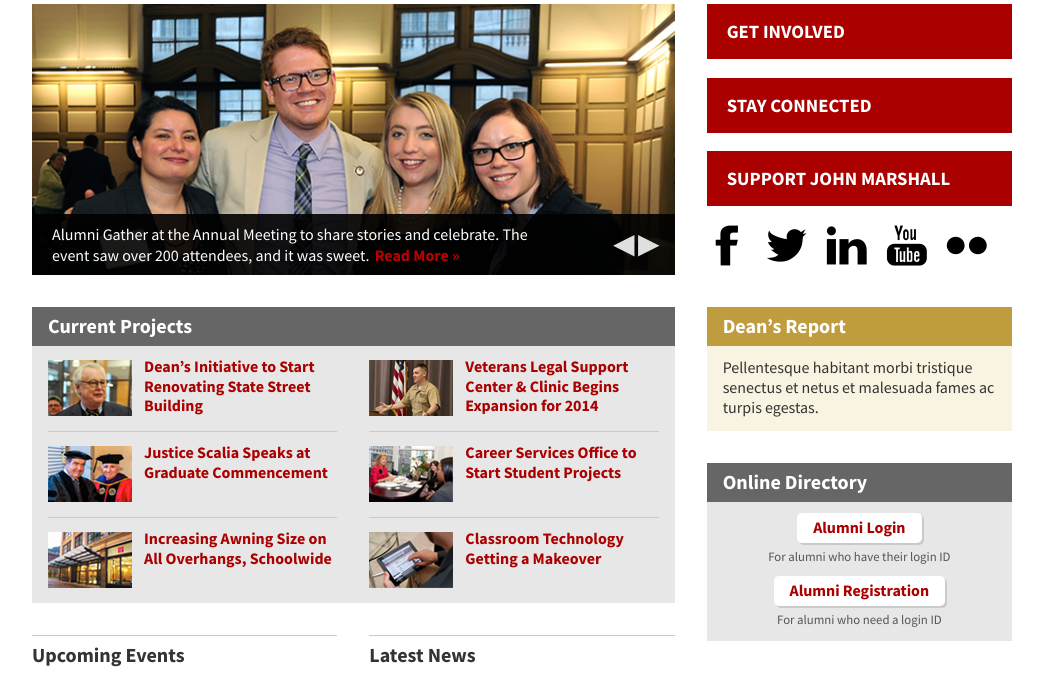
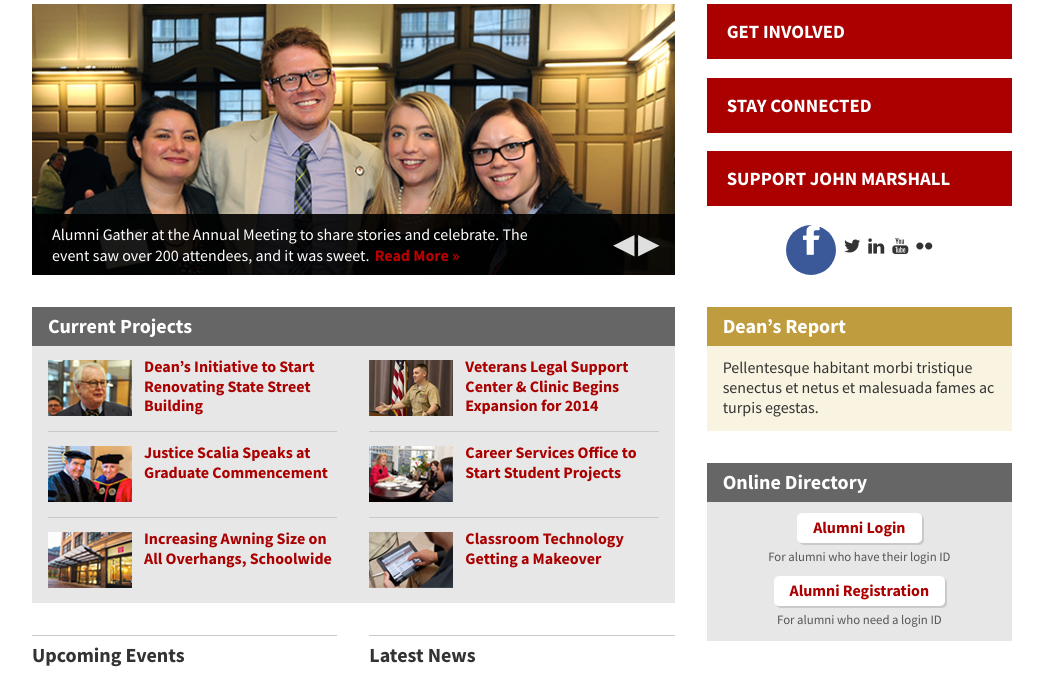
Before and after one commit to stephenkarpeles/alumni.jmls.edu, a PHP site: page / in a window 1280 px wide. Shown: the part 178-853 px from the top of the page, without its empty margins (118-1161 px from the left). Run offline with PHP 8.4, Linux system fonts and the light colour scheme; grey boxes labelled with a size stand in for pictures from a placeholder-image service; some libraries are stand-ins or nearby versions.

Commit message:
Update social icons

```diff
--- a/css/main.css
+++ b/css/main.css
@@ -424,57 +424,57 @@ table {
 
 /* line 26, ../sass/vendor/_icon-fonts.scss */
 .icon-youtube:before {
+  content: "\e600";
+}
+
+/* line 29, ../sass/vendor/_icon-fonts.scss */
+.icon-arrow:before {
   content: "\e601";
 }
 
-/* line 29, ../sass/vendor/_icon-fonts.scss */
-.icon-twitter:before {
+/* line 32, ../sass/vendor/_icon-fonts.scss */
+.icon-facebook:before {
   content: "\e602";
 }
 
-/* line 32, ../sass/vendor/_icon-fonts.scss */
-.icon-search:before {
+/* line 35, ../sass/vendor/_icon-fonts.scss */
+.icon-flickr:before {
   content: "\e603";
 }
 
-/* line 35, ../sass/vendor/_icon-fonts.scss */
-.icon-ribbon:before {
+/* line 38, ../sass/vendor/_icon-fonts.scss */
+.icon-gift:before {
   content: "\e604";
 }
 
-/* line 38, ../sass/vendor/_icon-fonts.scss */
-.icon-linkedin:before {
+/* line 41, ../sass/vendor/_icon-fonts.scss */
+.icon-globe:before {
   content: "\e605";
 }
 
-/* line 41, ../sass/vendor/_icon-fonts.scss */
+/* line 44, ../sass/vendor/_icon-fonts.scss */
 .icon-info:before {
   content: "\e606";
 }
 
-/* line 44, ../sass/vendor/_icon-fonts.scss */
-.icon-globe:before {
+/* line 47, ../sass/vendor/_icon-fonts.scss */
+.icon-linkedin:before {
   content: "\e607";
 }
 
-/* line 47, ../sass/vendor/_icon-fonts.scss */
-.icon-gift:before {
+/* line 50, ../sass/vendor/_icon-fonts.scss */
+.icon-ribbon:before {
   content: "\e608";
 }
 
-/* line 50, ../sass/vendor/_icon-fonts.scss */
-.icon-flickr:before {
+/* line 53, ../sass/vendor/_icon-fonts.scss */
+.icon-twitter:before {
   content: "\e609";
 }
 
-/* line 53, ../sass/vendor/_icon-fonts.scss */
-.icon-facebook:before {
+/* line 56, ../sass/vendor/_icon-fonts.scss */
+.icon-search:before {
   content: "\e60a";
-}
-
-/* line 56, ../sass/vendor/_icon-fonts.scss */
-.icon-arrow:before {
-  content: "\e60b";
 }
 
 /* line 5, ../sass/components/_helpers.scss */
@@ -1093,8 +1093,22 @@ hr {
 /* line 1, ../sass/partials/_social.scss */
 .social {
   font-family: 'icomoon';
-  font-size: 40px;
-  color: black;
+  text-align: center;
+}
+
+/* line 5, ../sass/partials/_social.scss */
+.icon-facebook {
+  display: inline-block;
+  width: 50px;
+  height: 50px;
+  font-size: 30px;
+  background: #3b5998;
+  color: white;
+  -webkit-border-radius: 25px;
+  -moz-border-radius: 25px;
+  -ms-border-radius: 25px;
+  -o-border-radius: 25px;
+  border-radius: 25px;
 }
 
 /* -- Setup grids with base class -- */
--- a/sass/partials/_social.scss
+++ b/sass/partials/_social.scss
@@ -1,4 +1,12 @@
 .social {
 	font-family: 'icomoon';
-	font-size: 40px;
-	color: black; }
+	text-align: center; }
+
+.icon-facebook {
+	display: inline-block;
+	width: 50px;
+	height: 50px;
+	font-size: 30px;
+	background: $facebook-blue;
+	color: white;
+	@include border-radius(25px); }
--- a/sass/vendor/_icon-fonts.scss
+++ b/sass/vendor/_icon-fonts.scss
@@ -24,35 +24,35 @@
 }
 
 .icon-youtube:before {
+	content: "\e600";
+}
+.icon-arrow:before {
 	content: "\e601";
 }
-.icon-twitter:before {
+.icon-facebook:before {
 	content: "\e602";
 }
-.icon-search:before {
+.icon-flickr:before {
 	content: "\e603";
 }
-.icon-ribbon:before {
+.icon-gift:before {
 	content: "\e604";
 }
-.icon-linkedin:before {
+.icon-globe:before {
 	content: "\e605";
 }
 .icon-info:before {
 	content: "\e606";
 }
-.icon-globe:before {
+.icon-linkedin:before {
 	content: "\e607";
 }
-.icon-gift:before {
+.icon-ribbon:before {
 	content: "\e608";
 }
-.icon-flickr:before {
+.icon-twitter:before {
 	content: "\e609";
 }
-.icon-facebook:before {
+.icon-search:before {
 	content: "\e60a";
 }
-.icon-arrow:before {
-	content: "\e60b";
-}
```
Also changed, not shown: compass_app_log.txt (+21 -0 lines), fonts/icomoon.ttf, fonts/icomoon.woff, 2 other files.
